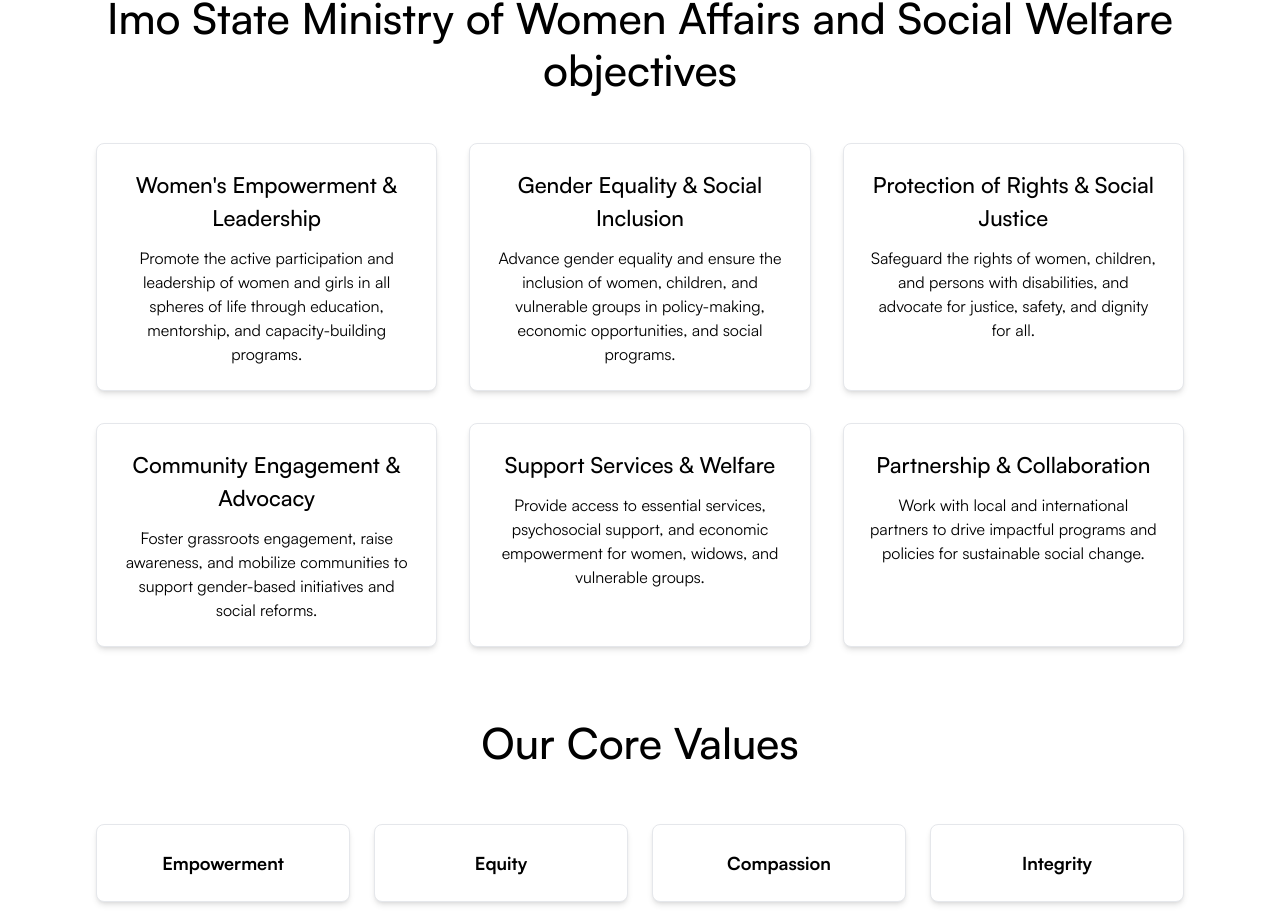
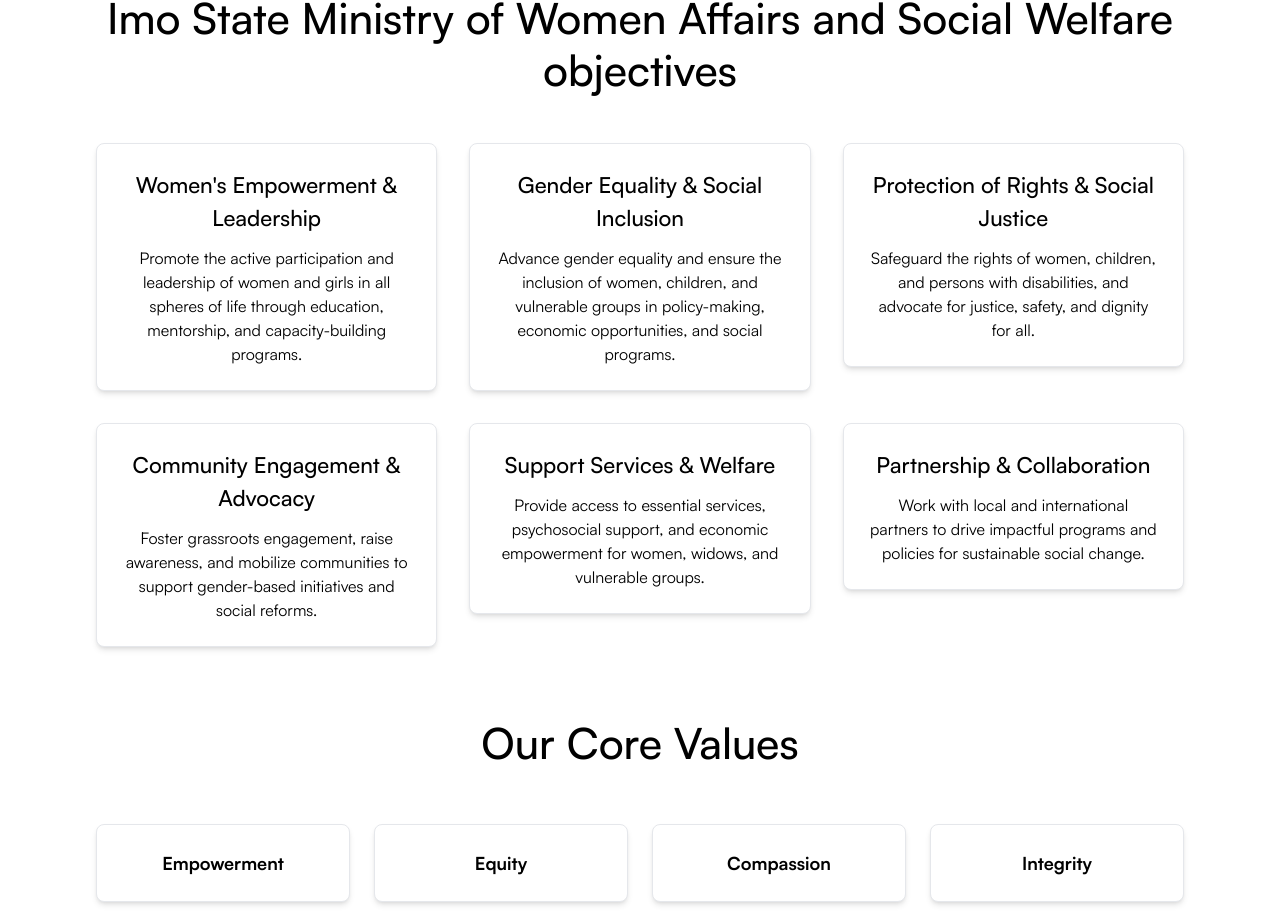
Before and after one commit to IDCLofficial/women-affairs, a Next.js app: page /about in a window 1280 px wide. Shown: the part 1660-2584 px from the top of the page. Built offline with nearby package versions, Linux system fonts and the light colour scheme.

Commit message:
animation2 added

```diff
--- /dev/null
+++ b/src/components/AnimatedSection2.tsx
@@ -0,0 +1,47 @@
+'use client';
+
+import { motion } from 'framer-motion';
+import { useEffect, useState } from 'react';
+
+interface AnimatedSectionProps {
+  children: React.ReactNode;
+  delay?: number;
+  offset?: number; // renamed from yOffset to be axis-neutral
+  once?: boolean;
+}
+
+export default function AnimatedSection({
+  children,
+  delay = 0,
+  offset = 60,
+  once = true,
+}: AnimatedSectionProps) {
+  const [isMobile, setIsMobile] = useState(false);
+
+  useEffect(() => {
+    // Check screen width on mount
+    const checkScreenSize = () => setIsMobile(window.innerWidth < 768); // Tailwind's `md`
+
+    checkScreenSize();
+    window.addEventListener('resize', checkScreenSize);
+
+    return () => window.removeEventListener('resize', checkScreenSize);
+  }, []);
+
+  const initialAnim = isMobile
+    ? { opacity: 0, y: offset }  // Slide in horizontally on mobile
+    : { opacity: 0, x: offset }; // Slide in vertically on desktop
+
+  const finalAnim = { opacity: 1, x: 0, y: 0 };
+
+  return (
+    <motion.div
+      initial={initialAnim}
+      whileInView={finalAnim}
+      transition={{ duration: 0.8, delay }}
+      viewport={{ once, amount: 0.2 }}
+    >
+      {children}
+    </motion.div>
+  );
+}
--- a/src/components/ObjectivesSection.tsx
+++ b/src/components/ObjectivesSection.tsx
@@ -1,3 +1,5 @@
+import AnimatedSection2 from "./AnimatedSection2";
+
 export const ObjectivesSection = () => {
     const objectives = [
         {
@@ -45,6 +47,7 @@
                     </h2>
                     <div className="grid grid-cols-1 md:grid-cols-3 gap-8">
                         {objectives.map((objective, index) => (
+                            <AnimatedSection2 delay={0.2}>
                             <div key={index} className="bg-white p-6 rounded-lg border border-gray-200 shadow-md text-center">
                                 <h3 className="font-medium text-[22px] mb-3">
                                     {objective.title}
@@ -53,6 +56,7 @@
                                     {objective.description}
                                 </p>
                             </div>
+                            </AnimatedSection2>
                         ))}
                     </div>
                 </div>
```
